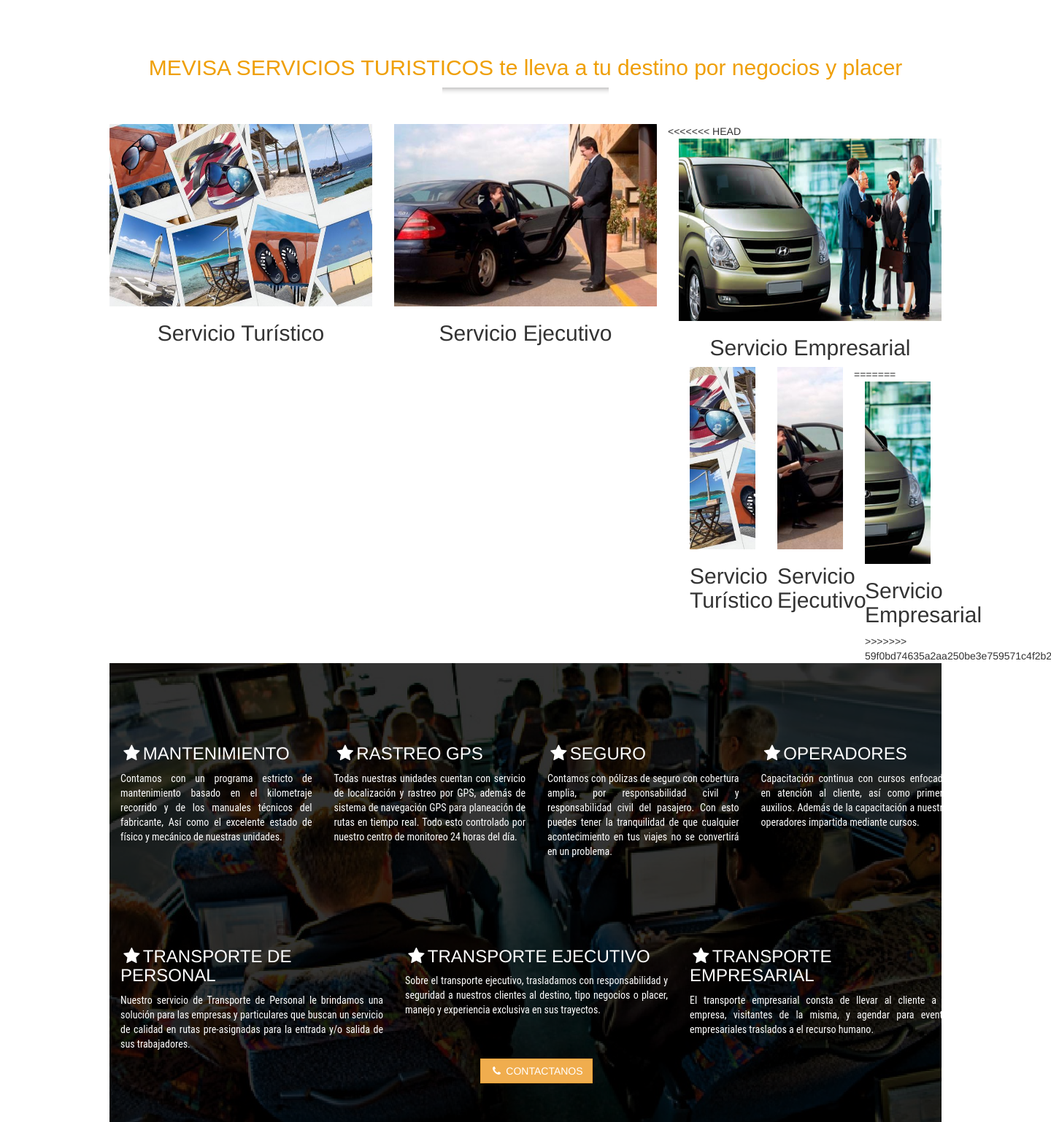
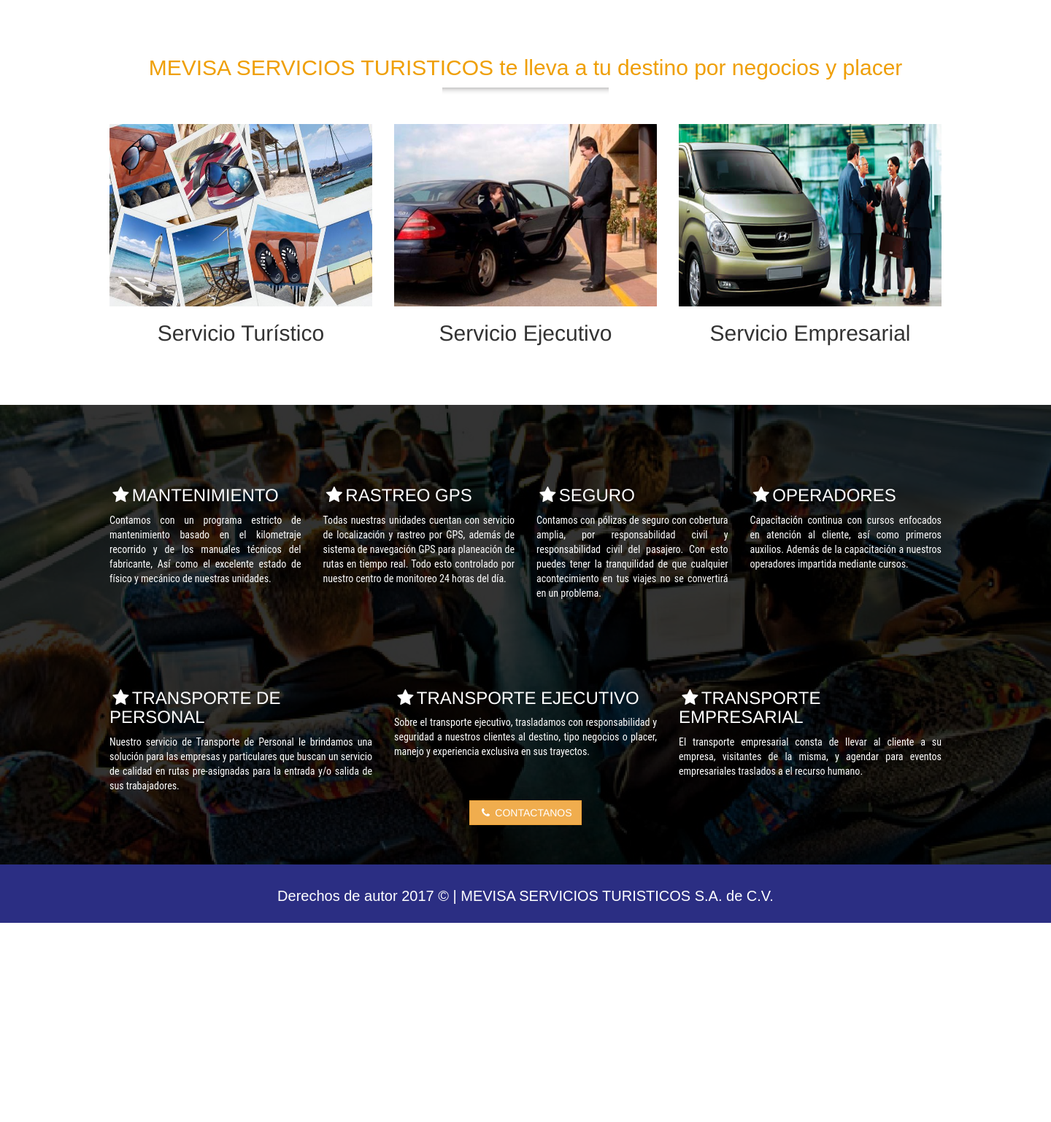
Before and after one commit to esteban1234/mevisa, a PHP site: page / in a window 1440 px wide; the page is wider, and only the part inside the window is pictured. Shown: the part 593-2131 px from the top of that part at 73% size. After the commit the page ends 1858 px from the top of that part, so only its background shows below. Run offline with PHP 8.4, Linux system fonts and the light colour scheme; some libraries are stand-ins or nearby versions.

Commit message:
UPDATE REPONSIVO V1.1.1

```diff
--- a/css/responsivo.css
+++ b/css/responsivo.css
@@ -56,8 +56,6 @@
 
 	.img-circle1{
 		margin: auto !important;
-		width: 210px;
-		height: 210px;
 		float: none;
 	}
 
@@ -232,8 +230,7 @@
 
 	.img-circle1{
 		margin: auto !important;
-		width: 210px;
-		height: 210px;
+		width: 80%;
 		float: none;
 	}
 
@@ -415,8 +412,7 @@
 
 	.img-circle1{
 		margin: auto !important;
-		width: 210px;
-		height: 210px;
+		width: 80%;
 		float: none;
 	}
 
--- a/index.php
+++ b/index.php
@@ -40,7 +40,6 @@
     <hr class="linia1">
         <br><br>
         <div class="row">
-<<<<<<< HEAD
           <div class="col-xs-12 col-sm-4 col-md-4 br">
             <img src="img/turisticos.jpg" class="img-circle1 ">
             <h2 class="text-center tit-tee">Servicio Turístico</h2>
@@ -52,25 +51,6 @@
           <div class="col-xs-12 col-sm-4 col-md-4 br">
            <img src="img/empresarial3.jpg" class="img-circle1 ">
             <h2 class="text-center tit-tee">Servicio Empresarial</h2>
-=======
-          <div class="col-md-4">
-            <div class="img-circle0">
-
-            </div>
-            <h2 class="text-center">Servicio Turístico</h2>
-          </div>
-          <div class="col-md-4">
-            <div class="img-circle1">
-
-            </div>
-            <h2 class="text-center">Servicio Ejecutivo</h2>
-          </div>
-          <div class="col-md-4">
-           <div class="img-circle2">
-
-            </div>
-            <h2 class="text-center">Servicio Empresarial</h2>
->>>>>>> 59f0bd74635a2aa250be3e759571c4f2b2ce0b42
           </div>
         </div>
   </div>
```
